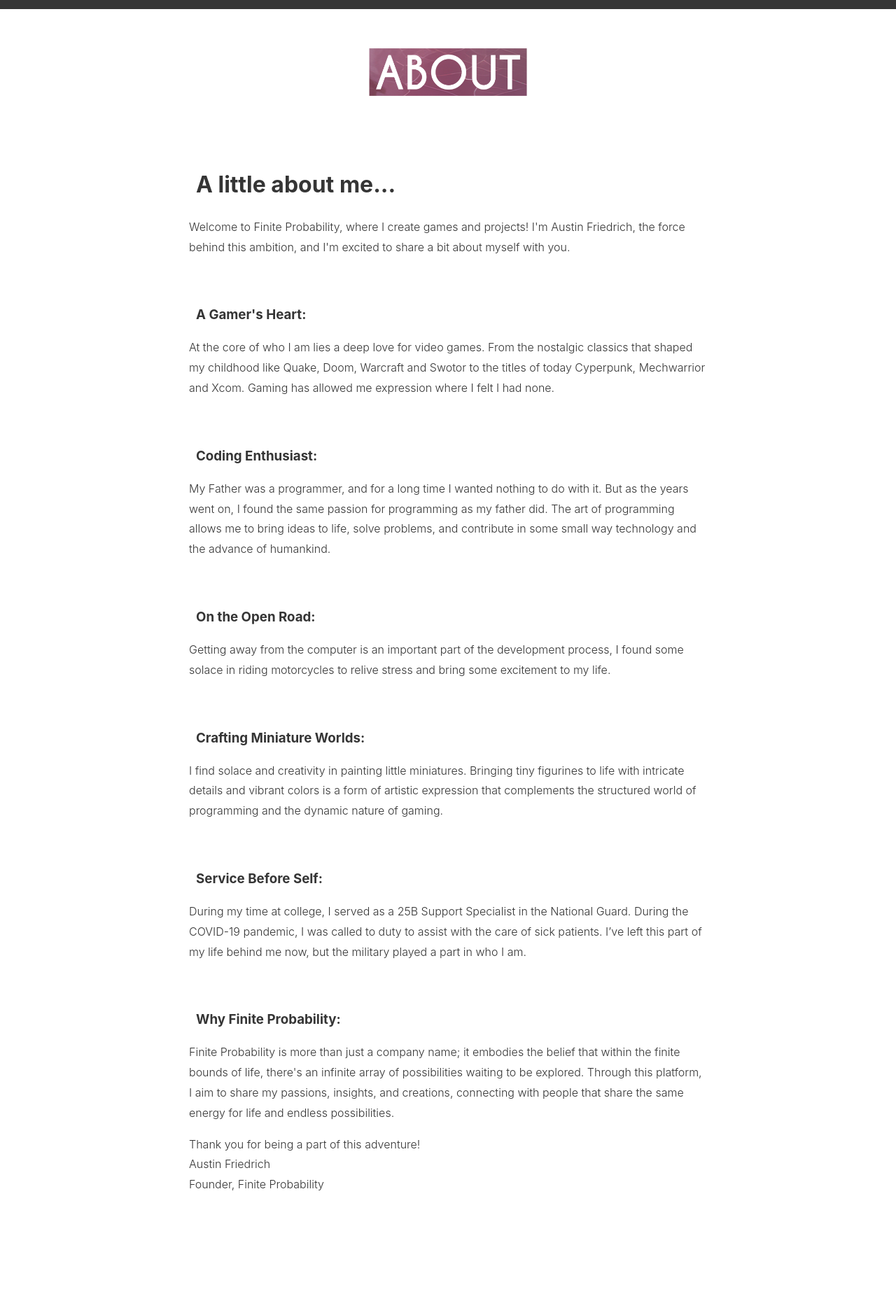
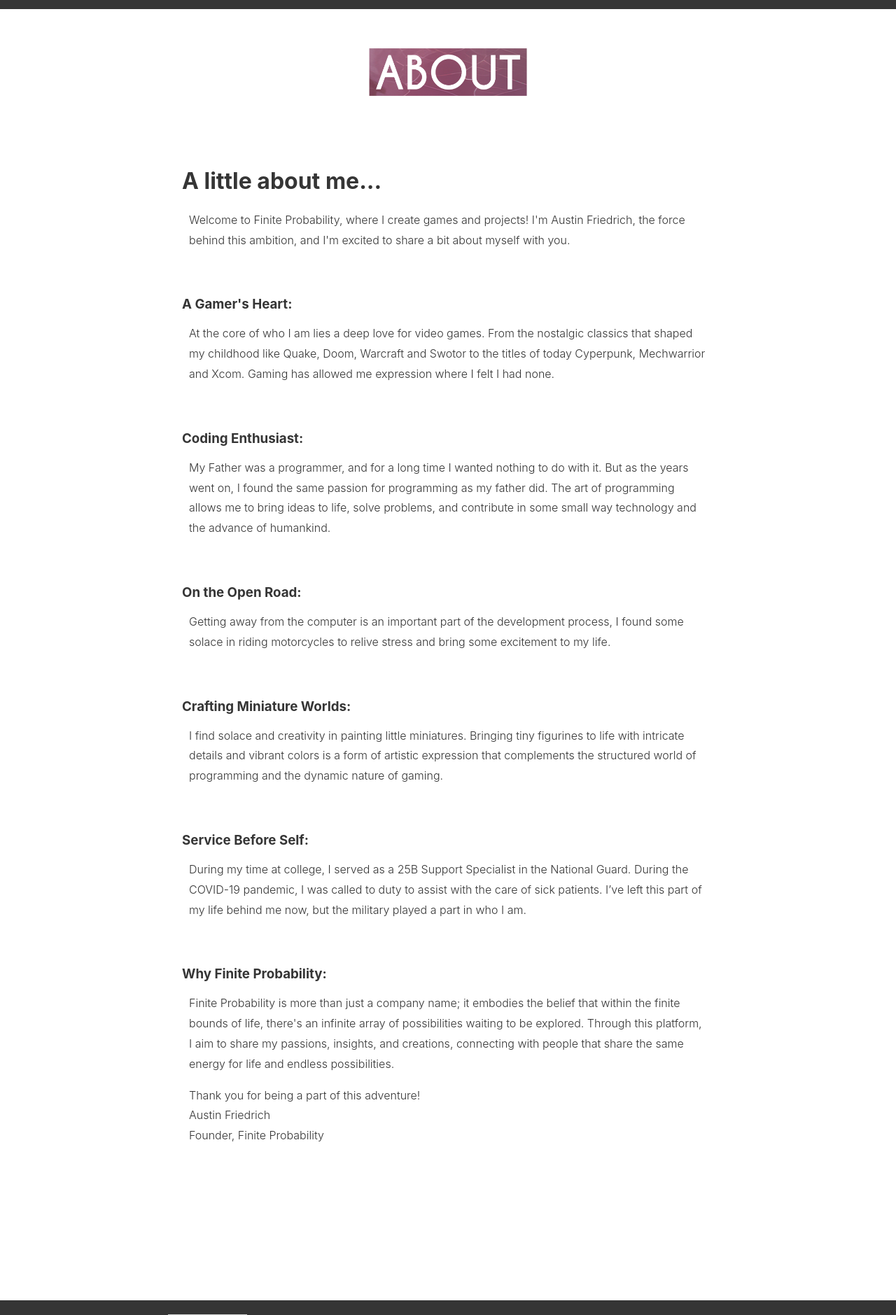
Before and after one commit to friedrau/friedrau.github.io, a PHP site: page /about.html in a window 1280 px wide. Shown: the part 67-1946 px from the top of the page at 70% size. Run offline with PHP 8.4, Linux system fonts and the light colour scheme.

Commit message:
Formatting Touch ups

```diff
--- a/about.html
+++ b/about.html
@@ -78,14 +78,14 @@
             <!-- Main Content Window -->
             <div id="content">
               <!-- Content Block 0-->
-              <div class="contentBlock">
+              <div class="contentBlock aboutHeader">
                 <h1>A little about me...</h1>
                 <p>Welcome to Finite Probability, where I create games and projects! I'm Austin Friedrich, the force behind this ambition, and I'm excited to share a bit about myself with you.
                 </p>
               </div>
               <!-- End Content Block 0-->
               <!-- Content Block 1-->
-              <div class="contentBlock">
+              <div class="contentBlock aboutHeader">
                 <h3>A Gamer's Heart:</h3>
                 <p>
                   At the core of who I am lies a deep love for video games. From the nostalgic classics that shaped my childhood like Quake, Doom, Warcraft and Swotor to the titles of today Cyperpunk, Mechwarrior and Xcom. Gaming has allowed me expression where I felt I had none.
@@ -93,7 +93,7 @@
               </div>
               <!-- End Content Block 1-->
               <!-- Content Block 2-->
-              <div class="contentBlock">
+              <div class="contentBlock aboutHeader">
                 <h3>Coding Enthusiast:</h3>
                 <p>
                   My Father was a programmer, and for a long time I wanted nothing to do with it. But as the years went on, I found the same passion for programming as my father did. The art of programming allows me to bring ideas to life, solve problems, and contribute in some small way technology and the advance of humankind.
@@ -101,7 +101,7 @@
               </div>
               <!-- End Content Block 2-->
               <!-- Content Block 3-->
-              <div class="contentBlock">
+              <div class="contentBlock aboutHeader">
                 <h3>On the Open Road:</h3>
                 <p>
                   Getting away from the computer is an important part of the development process, I found some solace in riding motorcycles to relive stress and bring some excitement to my life.
@@ -109,7 +109,7 @@
               </div>
               <!-- End Content Block 3-->
               <!-- Content Block 4-->
-              <div class="contentBlock">
+              <div class="contentBlock aboutHeader">
                 <h3>Crafting Miniature Worlds:</h3>
                 <p>
                   I find solace and creativity in painting little miniatures. Bringing tiny figurines to life with intricate details and vibrant colors is a form of artistic expression that complements the structured world of programming and the dynamic nature of gaming.
@@ -117,7 +117,7 @@
               </div>
               <!-- End Content Block 4-->
               <!-- Content Block 5-->
-              <div class="contentBlock">
+              <div class="contentBlock aboutHeader">
                 <h3>Service Before Self:</h3>
                 <p>
                   During my time at college, I served as a 25B Support Specialist in the National Guard. During the COVID-19 pandemic, I was called to duty to assist with the care of sick patients. I’ve left this part of my life behind me now, but the military played a part in who I am.
@@ -125,7 +125,7 @@
               </div>
               <!-- End Content Block 5-->
               <!-- Content Block 5-->
-              <div class="contentBlock">
+              <div class="contentBlock aboutHeader">
                 <h3>Why Finite Probability:</h3>
                 <p>
                   Finite Probability is more than just a company name; it embodies the belief that within the finite bounds of life, there's an infinite array of possibilities waiting to be explored. Through this platform, I aim to share my passions, insights, and creations, connecting with people that share the same energy for life and endless possibilities.
--- a/app.css
+++ b/app.css
@@ -205,7 +205,7 @@ ul li {
 }
 
 h3 {
-	padding: 5px 20px;
+	padding: 0px 0px;
 	margin: 0;
 }
 /* Space Between Navbar start location and webpage */
@@ -318,11 +318,18 @@ div#extra {
 }
 
 .contentBlock h1{
-	padding: 5px 20px;
+	padding: 0px 0px;
 }
 
 .contentBlock{
 	padding: 25px 20px;
+}
+
+.aboutHeader h3{
+	padding: 0px 0px;
+}
+.aboutHeader h1{
+	padding: 0px 0px;
 }
 
 /* Footer Styles */
--- a/index.html
+++ b/index.html
@@ -96,7 +96,7 @@
               <!-- End Content Block 1-->
               <!-- Content Block 2-->
               <div class="contentBlock">
-                <p><strong>Current Project: </strong></p>
+                <p><h4>Current Project: </h4></p>
                 <h3>Website Construction</h3>
                 <p>Finite Probability's website is getting built! This website is currently under construction, and we're working hard to bring you a sleek, user-friendly experience.
                   You can find more details and the source code link on the projects page. If you come across any bugs, please shoot us an email—I'd appreciate it!
@@ -105,7 +105,7 @@
               <!-- End Content Block 2-->
               <!-- Content Block 3-->
               <div class="contentBlock">
-                <p><strong>Second Current Project: </strong></p>
+                <p><h4>Second Current Project: </h4></p>
                 <h3>Unreal Game DropShip</h3>
                 <p>Work in progress: A game where you play as the dropship pilot, deploying troops into hostile territory while avoiding being destroyed.
                   There are things that see you in the void...
@@ -117,7 +117,7 @@
             <!-- Right Window -->
             <div id="extra">
               <div class="extraContentBlock">
-                <p><strong>Austin Friedrich</strong></p>
+                <p><h4>Austin Friedrich</h4></p>
                 <image
                 id="animatedImage"
                 src="./Images/Portrait/SelfProtrait2.png"
```
Also changed, not shown: workexperience.html (+32 -7 lines).
